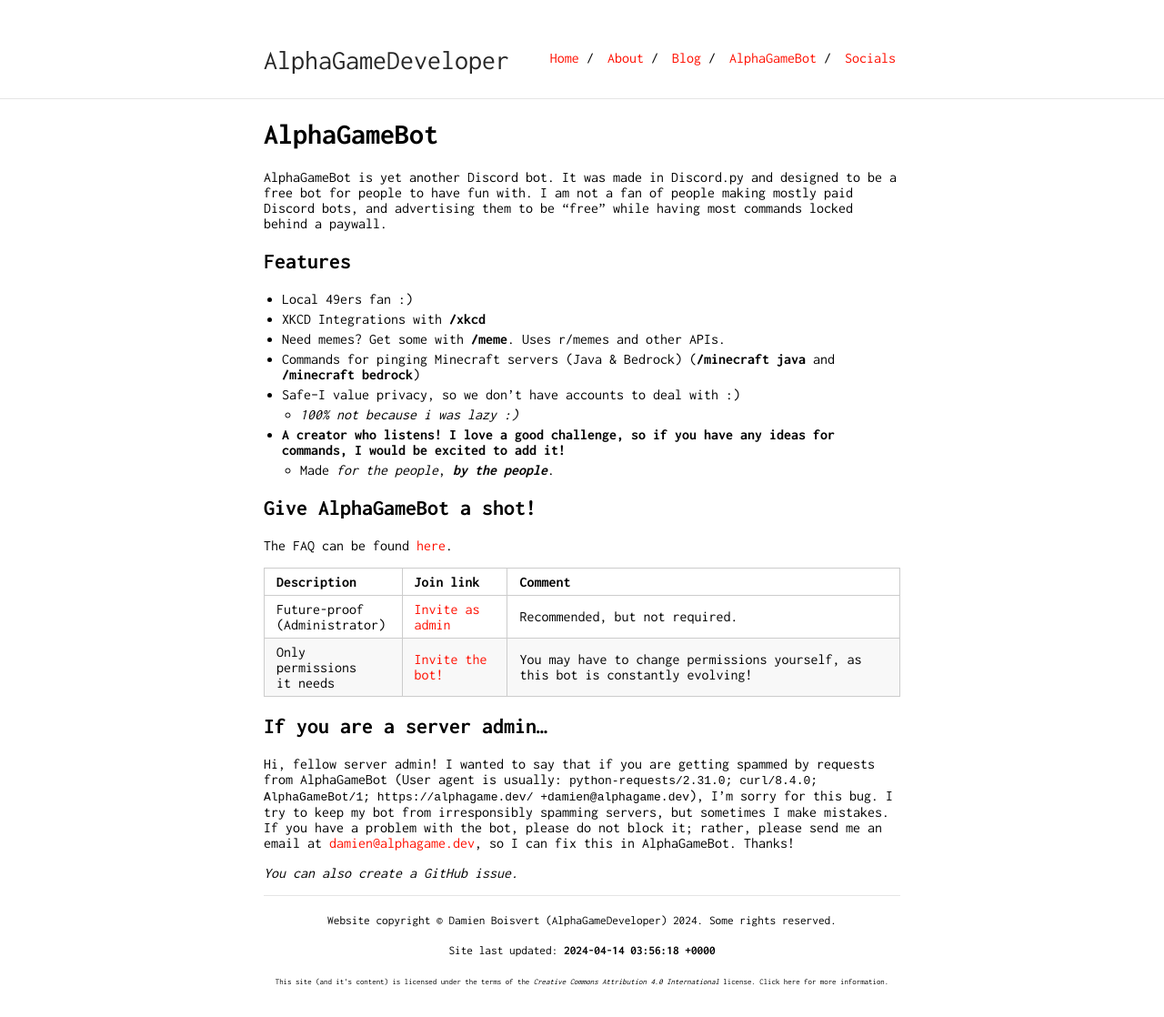
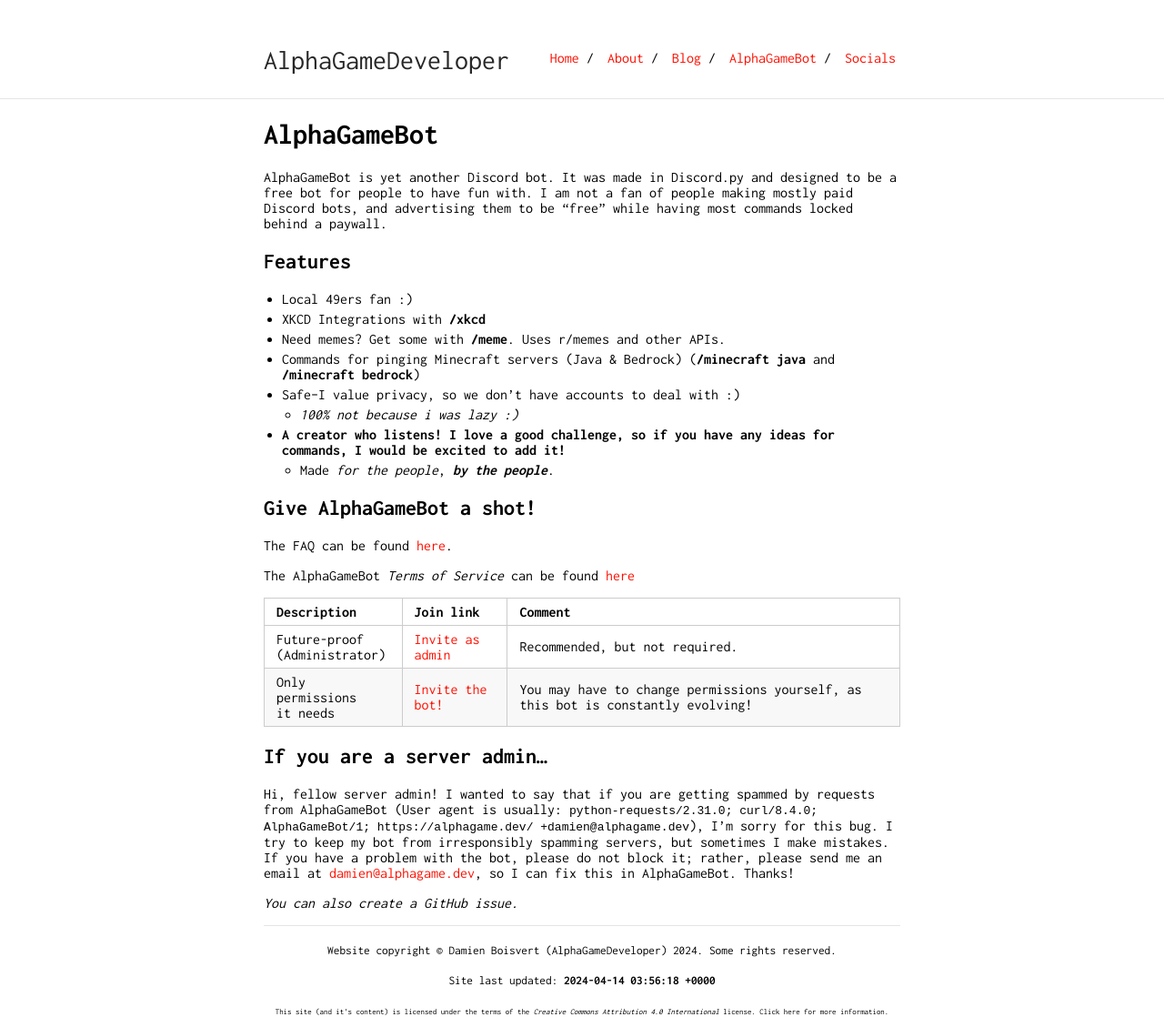
Before and after one commit to AlphaGameDeveloper/AlphaGame.dev, a Jekyll site: the page built from pages/alphagamebot/alphagamebot.md, in a window 1280 px wide. Shown: the whole page at 91% size. Built offline with Jekyll 4.4.1, drawn with Linux system fonts in a browser that asks for light colours; before the commit the page ends 1085 px from its top, so only the background shows below that.

Commit message:
Add link to ToS via alphagamebot index page

```diff
--- a/pages/alphagamebot/alphagamebot.md
+++ b/pages/alphagamebot/alphagamebot.md
@@ -20,6 +20,8 @@
 
 The FAQ can be found [here](/alphagamebot/faq).
 
+The AlphaGameBot *Terms of Service* can be found [here](/alphagamebot/terms)
+
 | Description                  | Join link                                                                                      | Comment                                             |
 |------------------------------ |-----------------------------------------------------------------------------------------------|-----------------------------------------------------|
 | Future-proof<br>(Administrator)| [Invite as admin](https://discord.com/api/oauth2/authorize?client_id=946533554953809930&permissions=8&scope=bot) | Recommended, but not required.                       |
```
